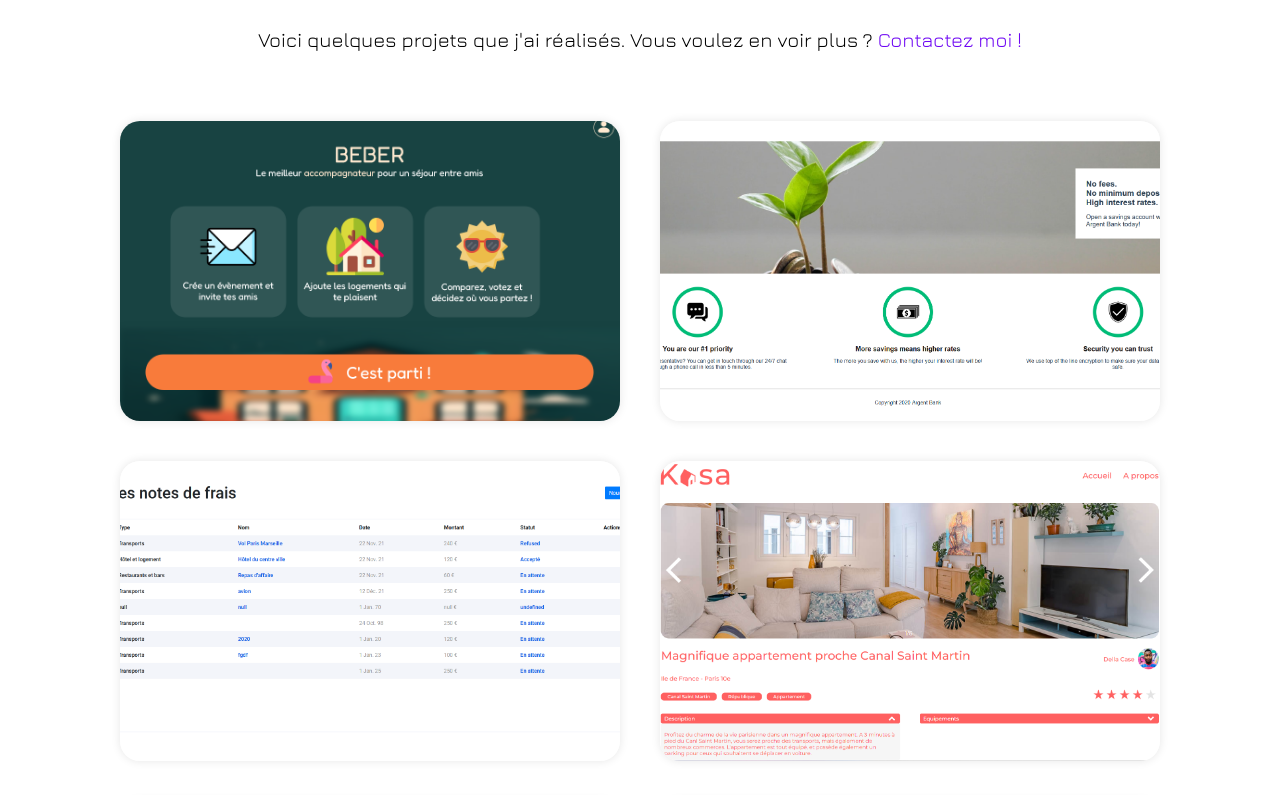
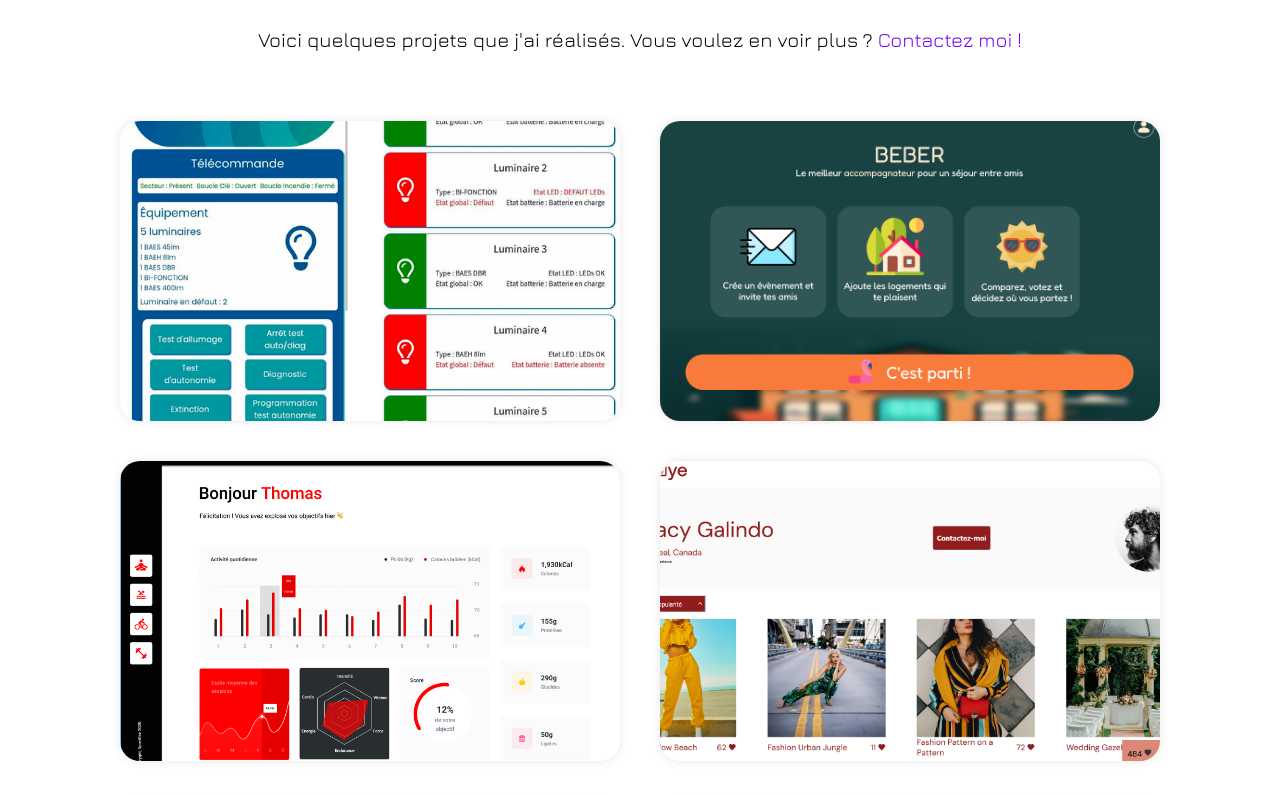
Before and after one commit to TheGoozmeister/portfoliov3, a React (Create React App) app: page / in a window 1280 px wide. Shown: the part 2245-3040 px from the top of the page. Built offline with nearby package versions, Linux system fonts and the light colour scheme.

Commit message:
modified projects

```diff
--- a/src/components/Project/index.tsx
+++ b/src/components/Project/index.tsx
@@ -56,7 +56,7 @@ function Project() : JSX.Element {
                                 <div key={tool} className="project__tool">{tool}</div>)}
                         </div>
                     </div>
-                    <Button onClick={() => window.open(project.projectLink, '_blank')}>Voir le projet</Button>
+                    {/* <Button onClick={() => window.open(project.projectLink, '_blank')}>Voir le projet</Button> */}
                 </div>
                 <div className="project__images">
                     <img src={require(`../../assets/img/${project.cover}`)} alt={project.title} />
--- a/src/data/projects.json
+++ b/src/data/projects.json
@@ -1,4 +1,32 @@
 [
+    {
+        "id": 18,
+        "title": "Télécommande Luminaires",
+        "cover": "ble.png",
+        "description": {
+            "eng" : "Designing a tutoring application",
+            "fr": "Application mobile Bluetooth Low Energy de gestion de luminaires "
+        },
+        "technos": [
+            "HTML/CSS",
+            "JAVASCRIPT",
+            "REACT",
+            "NODEJS",
+            "EXPRESS",
+            "POSTGRESQL"
+        ],
+        "tools" : [
+            "GIT",
+            "SASS",
+            "CAPACITOR",
+            "BLUETOOTH LOW ENERGY"
+        ],
+        "summary": {
+            "eng" : "A React application utilizing API calls and the Recharts library for creating charts.",
+            "fr": "Conception et développement d'une application mobile pour la gestion à distance de luminaires. L'objectif était de permettre le contrôle d'un parc de luminaires via smartphone, avec la réception régulière des informations de chaque appareil et la possibilité d'effectuer diverses actions sur ceux-ci. La communication entre la télécommande physique et le smartphone de l'utilisateur a été assurée par la technologie Bluetooth Low Energy."
+        },
+        "projectLink" : "https://github.com/TheGoozmeister/p12"
+    },
     {
         "id": 1,
         "title": "Beber",
@@ -25,10 +53,101 @@
         ],
         "summary": {
             "eng" : "Béber is a mobile-first application designed to assist in event organization. It allows multiple users to create and join events, suggest accommodations using links from platforms like Airbnb, and vote on the stay location. The frontend is built with React, the backend with Node.js, and the database with MySQL. Docker was used for deploying the first test version.",
-            "fr": "Béber est une application mobilefirst accompagnatrice d'organisation d'évènements. Elle permet à plusieurs personnes de créer et de rejoindre un évènement, de proposer des logements à partir de liens d'annonces type airbnb, et de voter pour le lieu de séjour. Le front est en React, le back en NodeJS, la base de données en MYSQL. Docker a été utilisé pour le déploiement de la première version de test."
+            "fr": "Béber est une application mobilefirst accompagnatrice d'organisation d'événements. Elle permet à plusieurs personnes de créer et de rejoindre un événement, de proposer des logements à partir de liens d'annonces type airbnb, et de voter pour le lieu de séjour. Le front est en React, le back en NodeJS, la base de données en MYSQL. Docker a été utilisé pour le déploiement de la première version de test."
         },
         "projectLink" : "https://github.com/TheGoozmeister/b-ber"
     },
+    {
+        "id": 12,
+        "title": "SportSee",
+        "cover": "sportsee.png",
+        "description": {
+            "eng" : "Designing a tutoring application",
+            "fr": "Conception d'une application pour le soutien scolaire"
+        },
+        "technos": [
+            "HTML/CSS",
+            "JAVASCRIPT",
+            "REACT"
+        ],
+        "tools" : [
+            "GIT",
+            "SASS",
+            "RECHARTS"
+        ],
+        "summary": {
+            "eng" : "A React application utilizing API calls and the Recharts library for creating charts.",
+            "fr": "Projet d’affichage graphique de données d’API. La librairie Recharts a été utilisée pour réaliser l’ensemble des diagrammes, en approfondissant la customisation de chacun. "
+        },
+        "projectLink" : "https://github.com/TheGoozmeister/p12"
+    },
+    {
+        "id": 10,
+        "title": "FishEye",
+        "cover": "fisheye.png",
+        "description": {
+            "eng" : "Photographer's advertisement website optimized for accessibility",
+            "fr": "Site d'annonces de photographes optimisé pour l'accessibilité"
+        },
+        "technos": [
+            "HTML/CSS",
+            "JAVASCRIPT"
+        ],
+        "tools" : [
+            "GIT",
+            "SASS",
+            "ACCESSIBILITY"
+        ],
+        "summary": {
+            "eng" : "The challenge of this project was to create a fully accessible website, allowing keyboard navigation and compatible with the devices of visually impaired individuals. It was implemented using vanilla JavaScript.",
+            "fr": "L'enjeu de ce projet était d'avoir un site entièrement accessible, permettant la navigation au clavier et compatible avec les dispositifs des personnes mal voyantes. Il a été réalisé en Javascript vanilla."
+        },
+        "projectLink" : "https://github.com/TheGoozmeister/p6"
+    },
+    {
+        "id": 4,
+        "title": "Kasa",
+        "cover": "kasa.png",
+        "description": {
+            "eng" : "React application for housing listings",
+            "fr": "Application React de proposition de logements"
+        },
+        "technos": [
+            "HTML/CSS",
+            "JAVASCRIPT",
+            "REACT"
+        ],
+        "tools" : [
+            "GIT",
+            "SASS"
+        ],
+        "summary": {
+            "eng" : "First React project completed. The application is a website similar to Airbnb, where multiple accommodations are offered based on provided data. A carousel component was notably developed in this project.",
+            "fr": "Projet réalisé en React. L'application est un site type airbnb, où plusieurs logements sont proposés à partir de datas d’API fournies. L’objectif était ici de décomposer l’application en un maximum de composants modulables réutilisables, tels que des carrousels ou des collapses. "        },
+        "projectLink" : "https://github.com/TheGoozmeister/Kasa"
+    },{
+        "id": 5,
+        "title": "Les Petits Plats",
+        "cover": "petitsPlats.png",
+        "description": {
+            "eng" : "Cooking recipe search application",
+            "fr": "Application de recherche de recettes de cuisine"
+        },
+        "technos": [
+            "HTML/CSS",
+            "JAVASCRIPT"
+        ],
+        "tools": [
+            "GIT",
+            "SASS"
+        ],
+        "summary": {
+            "eng" : "Project implemented in vanilla JavaScript. The objective here was to create a search algorithm in multiple ways and compare their performances.",
+            "fr": "Projet réalisé en Javascript vanilla. L'objectif ici était de réaliser un algorithme de recherche de plusieurs manières et d'en comparer les performances. Cela m’a permis d’explorer de nombreuses méthodes Javascript et de fortement renforcer ma logique algorithmique."
+        },
+        "projectLink" : "https://github.com/TheGoozmeister/p7"
+    },
+
     {
         "id": 2,
         "title": "ArgentBank",
@@ -74,49 +193,6 @@
             "fr": "Application de ressources humaines à débugguer et à tester. La mise en place de test unitaires et de tests End to End on été mis en place, en utilisant Jest."
         },
         "projectLink" : "https://github.com/TheGoozmeister/p9"
-    },{
-        "id": 4,
-        "title": "Kasa",
-        "cover": "kasa.png",
-        "description": {
-            "eng" : "React application for housing listings",
-            "fr": "Application React de proposition de logements"
-        },
-        "technos": [
-            "HTML/CSS",
-            "JAVASCRIPT",
-            "REACT"
-        ],
-        "tools" : [
-            "GIT",
-            "SASS"
-        ],
-        "summary": {
-            "eng" : "First React project completed. The application is a website similar to Airbnb, where multiple accommodations are offered based on provided data. A carousel component was notably developed in this project.",
-            "fr": "Premier projet réalisé en React. L'application est un site type airbnb, où plusieurs logements sont proposés à partir de datas fournies. Un composant carrousel a notamment été développé dans ce projet. "
-        },
-        "projectLink" : "https://github.com/TheGoozmeister/Kasa"
-    },{
-        "id": 5,
-        "title": "Les Petits Plats",
-        "cover": "petitsPlats.png",
-        "description": {
-            "eng" : "Cooking recipe search application",
-            "fr": "Application de recherche de recettes de cuisine"
-        },
-        "technos": [
-            "HTML/CSS",
-            "JAVASCRIPT"
-        ],
-        "tools": [
-            "GIT",
-            "SASS"
-        ],
-        "summary": {
-            "eng" : "Project implemented in vanilla JavaScript. The objective here was to create a search algorithm in multiple ways and compare their performances.",
-            "fr": "Projet réalisé en Javascript vanilla. L'objectif ici était de réalisé un algorithme de recherche de plusieurs manières et d'en comparer les performances."
-        },
-        "projectLink" : "https://github.com/TheGoozmeister/p7"
     },{
         "id": 6,
         "title": "Portfolio V1",
@@ -208,29 +284,6 @@
         },
         "projectLink" : "https://github.com/TheGoozmeister/p4"
     },{
-        "id": 10,
-        "title": "FishEye",
-        "cover": "fisheye.png",
-        "description": {
-            "eng" : "Photographer's advertisement website optimized for accessibility",
-            "fr": "Site d'annonces de photographes optimisé pour l'accessibilité"
-        },
-        "technos": [
-            "HTML/CSS",
-            "SASS",
-            "JAVASCRIPT"
-        ],
-        "tools" : [
-            "GIT",
-            "SASS",
-            "ACCESSIBILITY"
-        ],
-        "summary": {
-            "eng" : "The challenge of this project was to create a fully accessible website, allowing keyboard navigation and compatible with the devices of visually impaired individuals. It was implemented using vanilla JavaScript.",
-            "fr": "L'enjeu de ce projet était d'avoir un site entièrement accessible, permettant la navigation au clavier et compatible avec les dispositifs des personnes mal voyantes. Il a été réalisé en Javascript vanilla."
-        },
-        "projectLink" : "https://github.com/TheGoozmeister/p6"
-    },{
         "id": 11,
         "title": "Learn@Home",
         "cover": "learnathome.png",
@@ -250,30 +303,6 @@
             "fr": "A partir d'un cahier des charges, l'enjeu de ce projet était d'établir les user stories, les maquettes du site à l'aide de Figma, des diagrammes de cas d'usage et un Kanban découpant le projet de manière macro."
         },
         "projectLink" : "#"
-    },{
-        "id": 12,
-        "title": "SportSee",
-        "cover": "sportsee.png",
-        "description": {
-            "eng" : "Designing a tutoring application",
-            "fr": "Conception d'une application pour le soutien scolaire"
-        },
-        "technos": [
-            "HTML/CSS",
-            "SASS",
-            "JAVASCRIPT",
-            "REACT"
-        ],
-        "tools" : [
-            "GIT",
-            "SASS",
-            "RECHARTS"
-        ],
-        "summary": {
-            "eng" : "A React application utilizing API calls and the Recharts library for creating charts.",
-            "fr": "Application React utilisant des appels API et la librairie Recharts pour la réalisation des graphiques."
-        },
-        "projectLink" : "https://github.com/TheGoozmeister/p12"
     },{
         "id": 13,
         "title": "La Panthere",
```
Also changed, not shown: src/assets/logo.png.
